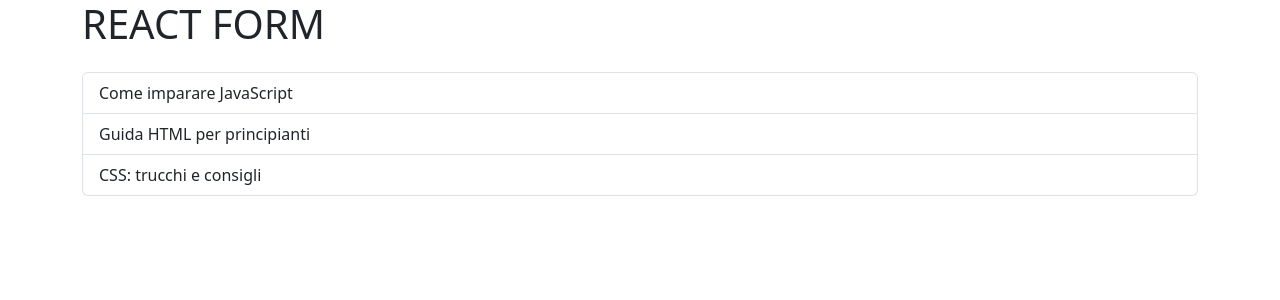
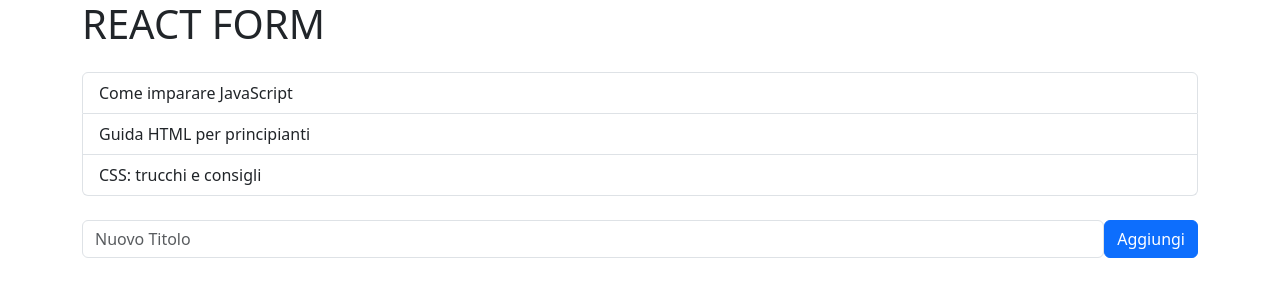
Before and after one commit to FadiAlashqar/react-form, a React (Vite) app: page / in a window 1280 px wide. Shown: the top 300 px of the page. Built offline with nearby package versions, Linux system fonts and the light colour scheme.

Commit message:
[UPD] form/input field done

```diff
--- a/src/App.jsx
+++ b/src/App.jsx
@@ -34,6 +34,12 @@ function App() {
             </li>
           })}
         </ul>
+        <form className='d-flex mt-4'>
+          <div className="input-group">
+            <input type="text" className='form-control' placeholder='Nuovo Titolo' />
+          </div>
+          <button className="btn btn-primary">Aggiungi</button>
+        </form>
       </div>
     </>
   )
```
